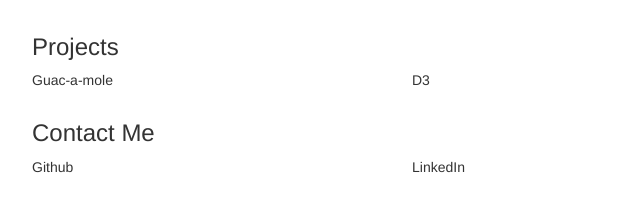
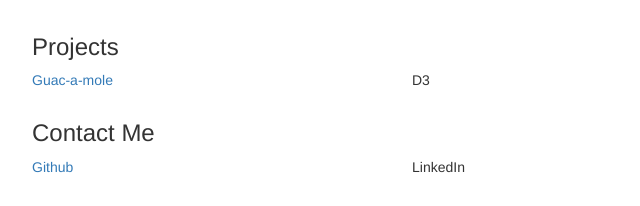
Before and after one commit to omalleya/omalleya.github.com, a plain HTML site: page index.html in a window 1280 px wide. Shown: the part 591-797 px from the top of the page, 243-883 px from the left. Drawn offline with nearby package versions, Linux system fonts and the light colour scheme.

Commit message:
adds links to github

```diff
--- a/index.html
+++ b/index.html
@@ -34,7 +34,7 @@
         <div class="row">
             <h3 class="col-sm-12">Projects</h3>
             <div class="col-sm-12 col-md-6">
-                <p>Guac-a-mole</p>
+                <p><a href="https://github.com/omalleya/guacamole-native">Guac-a-mole</a></p>
             </div>
             <div class="col-sm-12 col-md-6">
                 <p>D3</p>
@@ -43,7 +43,7 @@
         <div class="row">
             <h3 class="col-sm-12">Contact Me</h3>
             <div class="col-sm-12 col-md-6">
-                <p>Github</p>
+                <p><a href="https://github.com/omalleya">Github</a></p>
             </div>
             <div class="col-sm-12 col-md-6">
                 <p>LinkedIn</p>
```
